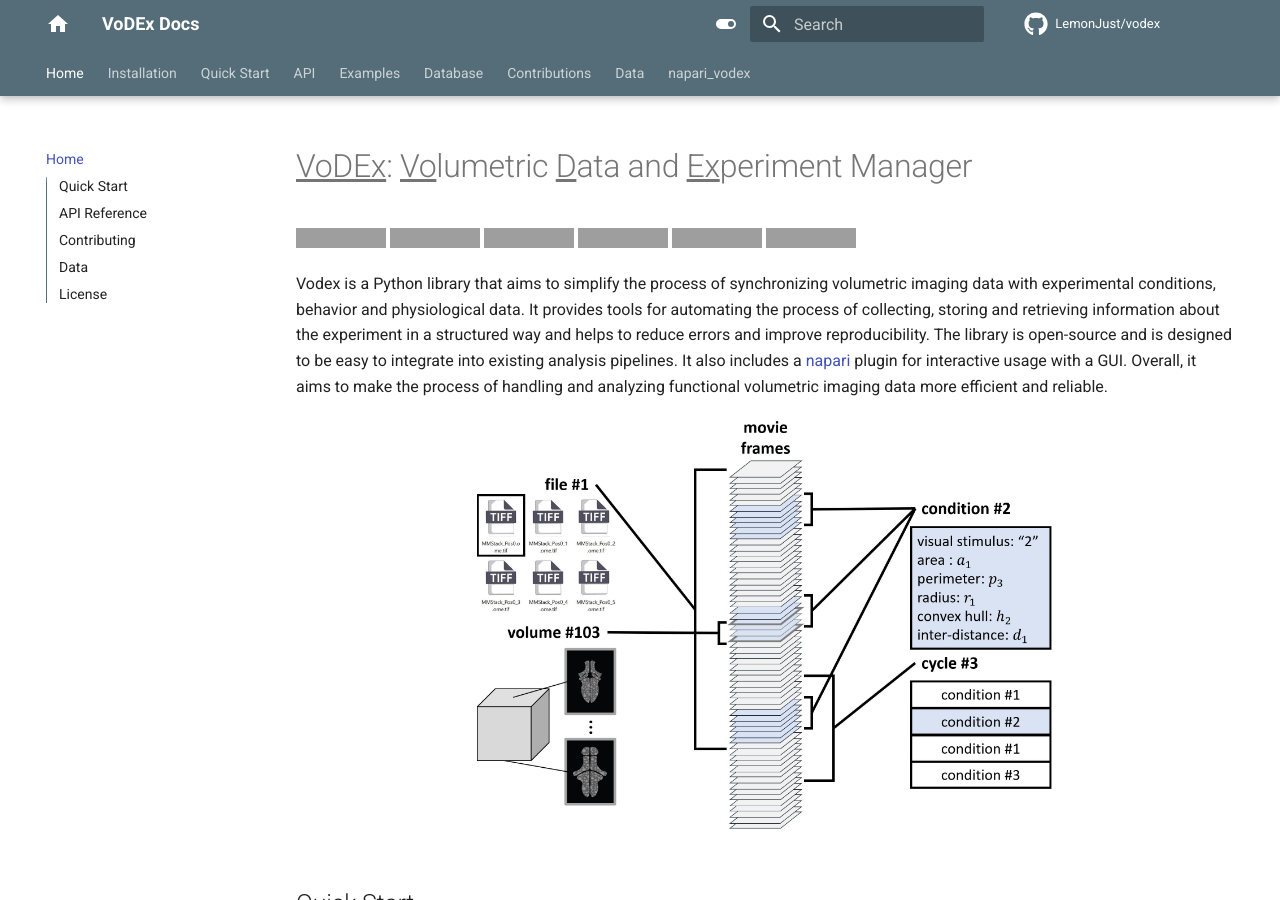
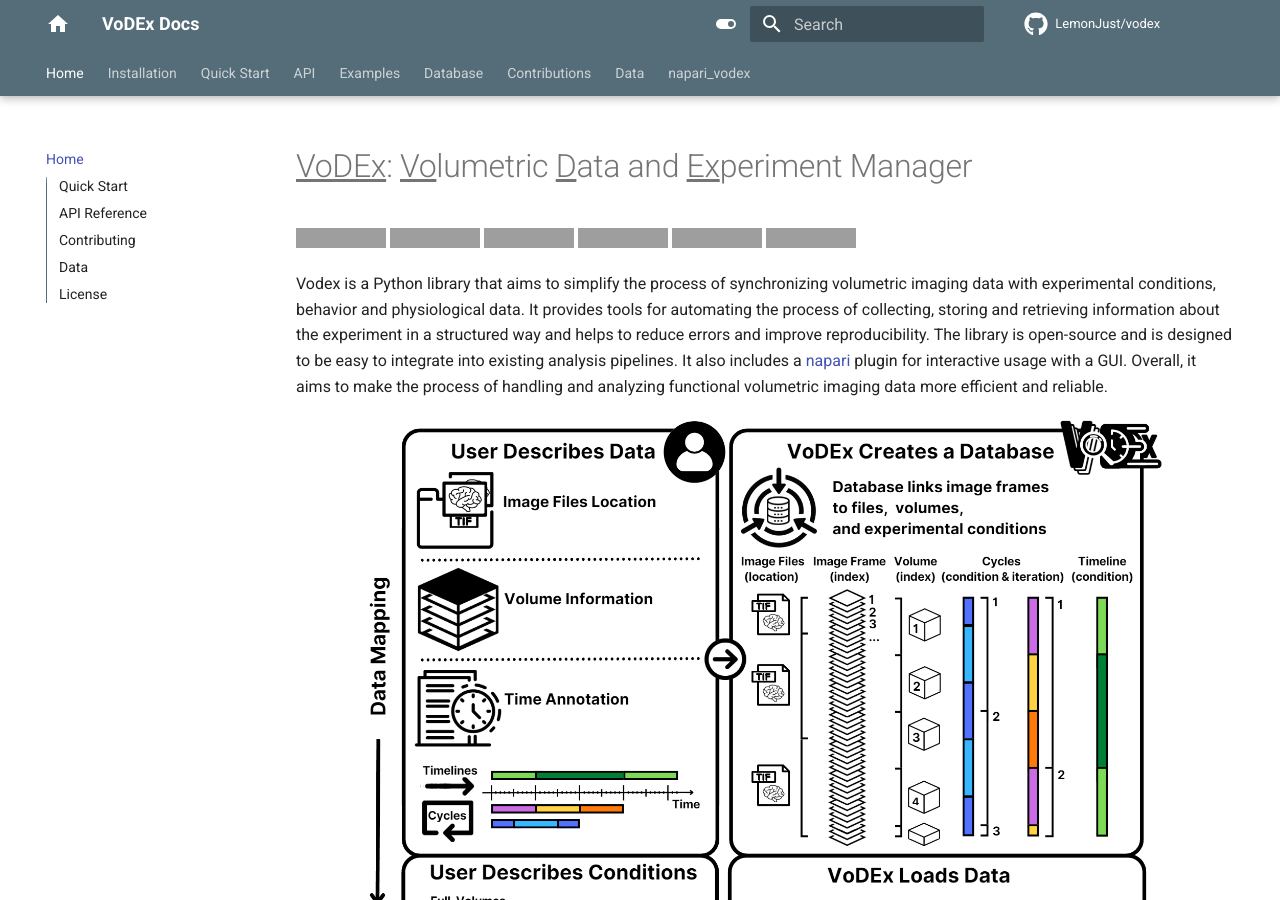
Before and after one commit to LemonJust/vodex, an MkDocs documentation site: the page built from docs/index.md, in a window 1280 px wide and 900 px high. Built offline with MkDocs 1.6.1 and Material for MkDocs 9.7.7, drawn with Linux system fonts in a browser that asks for light colours; comment, search, counter and statistics services are not loaded; grey boxes are pictures that could not be loaded.

Commit message:
added infographics

```diff
--- a/docs/index.md
+++ b/docs/index.md
@@ -14,7 +14,7 @@ It also includes a [napari](https://napari-hub.org/plugins/napari-vodex) plugin
 Overall, it aims to make the process of handling and analyzing functional volumetric imaging data more efficient and reliable.
 
 <p align="center">
-  <img src="assets/cover.JPG" alt="cover" width="600"/>
+  <img src="assets/vodex_infographics.PNG" alt="cover" width="800"/>
 </p>
 
 ## Quick Start
```
Also changed, not shown: README.md (+1 -1 lines), docs/assets/vodex_infographics.PNG (added), img/vodex_infographics.PNG (added).
